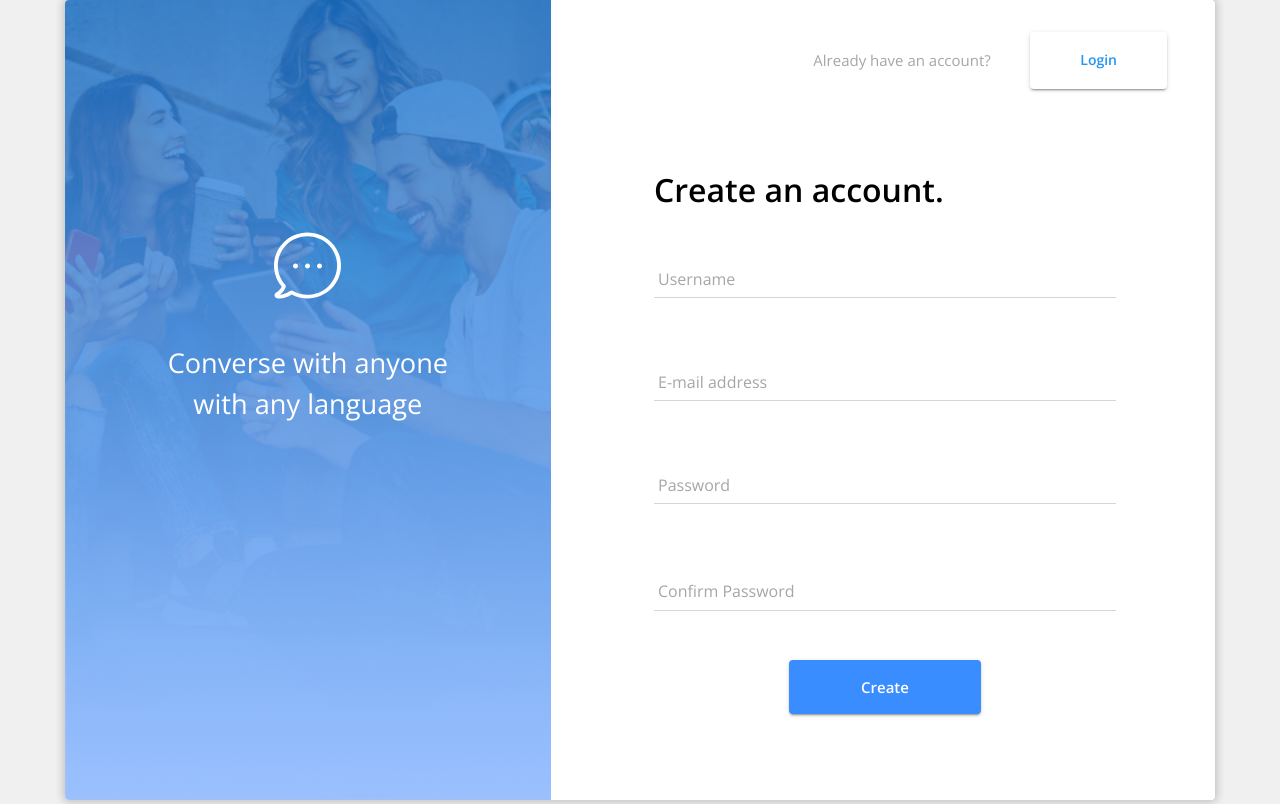
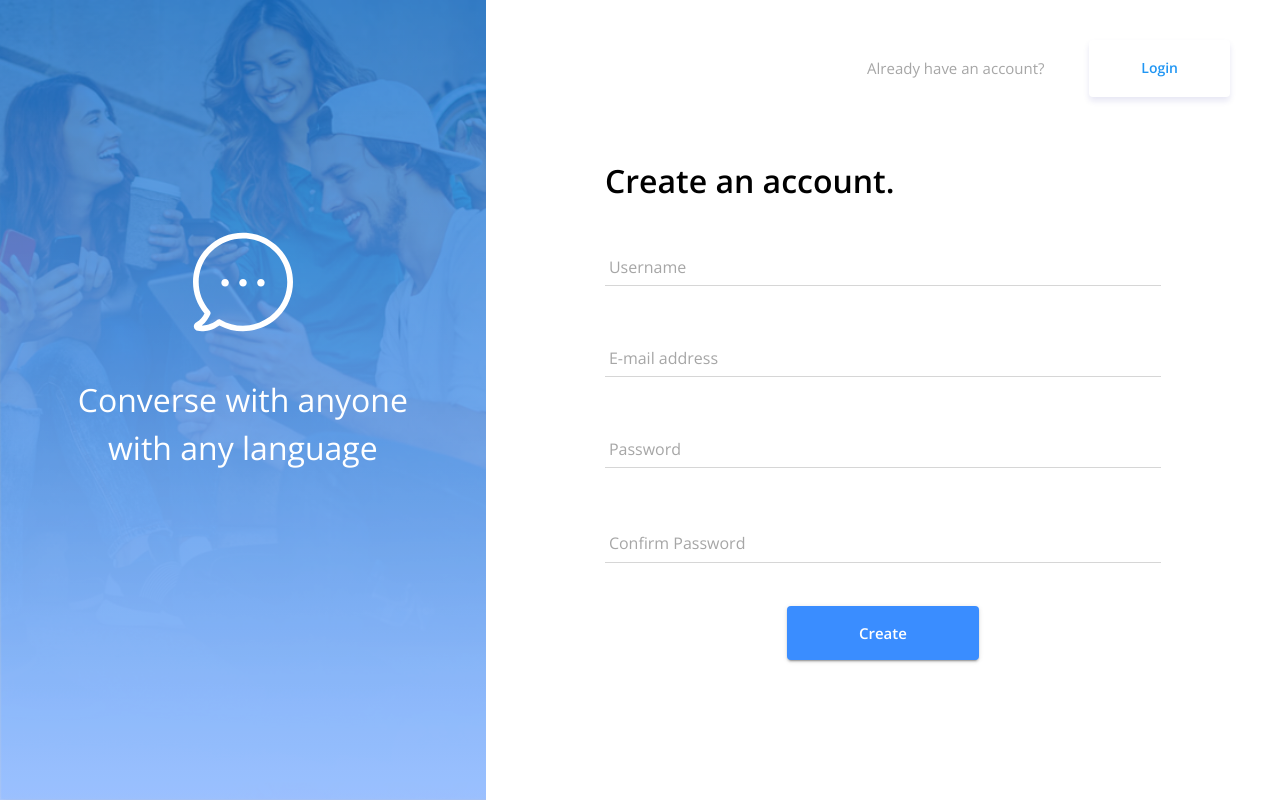
Before and after one commit to jn103508/7851f8, a React (Create React App) app in the folder client/: page / in a window 1280 px wide. Built offline with nearby package versions, Linux system fonts and the light colour scheme; no server answers.

Commit message:
Update Signup.js
Updated styling and imported useStyles from Login.js to reduce code repetition.

```diff
--- a/client/src/Signup.js
+++ b/client/src/Signup.js
@@ -14,185 +14,24 @@ import { makeStyles } from "@material-ui/core/styles";
 import { register } from "./store/utils/thunkCreators";
 import bgImg from "./images/bg-img.png";
 import bubble from "./images/bubble.svg";
+import {useStyles as useSharedStyles} from "./Login";
 
 const useStyles = makeStyles(() => ({
-  '@global': {
-    body: {
-      backgroundColor: "#f0f0f0"
+  topBtn: {
+    backgroundColor: "white",
+    boxShadow: "0px 4px 6px rgba(20,20,150,.1)",
+    color: "#2196f3",
+    padding: "16px 52px",
+    marginLeft: "5%",
+    '&:hover': {
+      backgroundColor: "#f7f7f7"
     }
   },
-  root: {
-    position: "absolute",
-    top: "50%",
-    left: "50%",
-    transform: "translate(-50%, -50%)",
-    width: "1150px",
-    height: "800px",
-    backgroundColor: "white",
-    boxShadow: "0 0 8px 2px rgba(0,0,0,0.2)",
-    borderRadius: "4px",
-    '@media (max-width:1200px)': {
-      width: "980px",
-      height: "700px"
-    },
-    '@media (max-width:1000px)': {
-      width: "870px",
-      height: "600px"
-    },
-    '@media (max-width:900px)': {
-      width: "704px",
-      height: "450px"
-    },
-    '@media (max-width:720px)': {
-      flexDirection: "column-reverse",
-      height: "882px",
-      width: "375px",
-      overflow: "hidden",
-      top: "0",
-      left: "50%",
-      transform: "translate(-50%, 0%)",
-    },
-    '@media (max-width:480px)': {
-      width: "100vw",
-      borderRadius: "0"
-    }
-  },
-  bgImg: {
-    height: "800px",
-    borderRadius: "4px 0 0 4px",
-    opacity: "0.2",
-    '@media (max-width:1200px)': {
-      height: "700px"
-    },
-    '@media (max-width:1000px)': {
-      height: "600px"
-    },
-    '@media (max-width:900px)': {
-      height: "450px"
-    },
-    '@media (max-width:720px)': {
-      height: "618px",
-      borderRadius: "0 0 4px 4px"
-    },
-    '@media (max-width:480px)': {
-      width: "100vw",
-      height: "auto",
-      borderRadius: "0"
-    }
-  },
-  colorFilter: {
-    position: "relative",
-    backgroundImage: "linear-gradient(#1976d2, #9bc0ff)",
-    height: "800px",
-    borderRadius: "4px 0 0 4px",
-    '@media (max-width:1200px)': {
-      height: "700px"
-    },
-    '@media (max-width:1000px)': {
-      height: "600px"
-    },
-    '@media (max-width:900px)': {
-      height: "450px"
-    },
-    '@media (max-width:720px)': {
-      width: "375px",
-      borderRadius: "0 0 4px 4px"
-    },
-    '@media (max-width:480px)': {
-      width: "100vw",
-      borderRadius: "0"
-    }
-  },
-  sloganContainer: {
-    position: "absolute",
-    top: "29%",
-    width: "100%",
-    textAlign: "center"
-  },
-  bubbleImg: {
-    zIndex: "10",
-    '@media (max-width:900px)': {
-      width: "50px"
-    }
-  },
-  slogan: {
-    marginTop: "40px",
-    color: "white",
-    fontSize: "1.7rem",
-    '@media (max-width:900px)': {
-      marginTop: "20px",
-      fontSize: "1.2rem"
-    }
-  },
-  registerContainer: {
-    width: "660px",
-    '@media (max-width:1200px)': {
-      width: "550px"
-    },
-    '@media (max-width:1000px)': {
-      width: "500px"
-    },
-    '@media (max-width:900px)': {
-      width: "430px"
-    },
-    '@media (max-width:720px)': {
-      width: "375px"
-    },
-    '@media (max-width:480px)': {
-      width: "100vw"
-    }
-  },
-  loginContainer: {
-    alignItems: "center",
-    color: "lightgrey",
-    padding: "2rem 3rem",
-    justifyContent: "flex-end",
-    '@media (max-width:1000px)': {
-      padding: "1rem 2rem"
-    },
-    '@media (max-width:900px)': {
-      padding: ".6rem 1.2rem"
-    },
-    '@media (max-width:720px)': {
-      padding: "0.7rem 1.8rem"
-    }
-  },
-  loginHeader: {
-    color: "#a6a6a6",
-    fontSize: "15px",
-    '@media (max-width:480px)': {
-      fontSize: "12px"
-    },
-    '@media (max-width:320px)': {
-      display: "none"
-    }
-  },
-  loginBtn: {
-    backgroundColor: "white",
-    color: "#2196f3",
-    padding: "16px 50px",
-    marginLeft: "7%",
-    '&:hover': {
-      backgroundColor: "#f7f7f7"
-    },
-    '@media (max-width:900px)': {
-      padding: "8px 25px"
-    }
-  },
-  registerHeaderContainer: {
-    width: "70%",
-    display: "flex",
-    justifyContent: "left",
-    marginBottom: "7px",
-  },
-  registerHeader: {
+  header: {
     fontWeight: "bold",
     fontSize: "2em",
-    '@media (max-width:900px)': {
-      fontSize: "1.5em"
-    },
-    '@media (max-width:720px)': {
-      fontSize: "1.3em"
+    '@media (max-width:420px)': {
+      fontSize: "1.6em"
     }
   },
   form: {
@@ -200,82 +39,37 @@ const useStyles = makeStyles(() => ({
     justifyContent: "center",
     flexDirection: "column",
     alignItems: "center",
-    marginTop: "45px",
-    '@media (max-width: 1200px)': {
-      marginTop: "11px"
+    marginTop: 55,
+    '@media (max-height:820px)': {
+      marginTop: 20
     },
-    '@media (max-width:1000px)': {
-      marginTop: "0px"
-    },
-  },
-  inputContainer: {
-    display: "flex",
-    justifyContent: "center",
-    flexDirection: "column",
-    width: "70%"
-  },
-  inputItemContainer: {
-    width: "100%"
+    '@media (max-height:720px)': {
+      marginTop: 0
+    }
   },
   textField: {
     width: "100%",
-    margin: "26px 0",
+    margin: "30px 0",
     "& .MuiFormLabel-root": {
       padding: "0px 4px",
-      fontSize: "16px",
+      fontSize: 16,
       color: "#a6a6a6"
     },
     "& .MuiInput-underline:before": {
       borderBottom: "1px solid #d6d6d6"
     },
     "& .MuiInputLabel-shrink": {
-      transform: "translate(0, -13px) scale(1)"
+      transform: "translate(0, -15px) scale(1)"
     },
-    '@media (max-width:1000px)': {
-      margin: "20px 0",
-      "& .MuiInputLabel-shrink": {
-        transform: "translate(0, -4px) scale(1)"
-      },
-    },
-    '@media (max-width:900px)': {
-      margin: "12px 0",
-      "& .MuiInputLabel-shrink": {
-        transform: "translate(0, 1px) scale(1)"
-      },
-      "& .MuiFormLabel-root": {
-        fontSize: "14px",
-      },
-    },
-    '@media (max-width:720px)': {
-      margin: "9px 0"
-    }
-  },
-  textInput: {
-    padding: "8px 4px",
-    fontSize: "16px",
-    '@media (max-width: 900px)': {
-      fontSize: "14px"
-    }
-  },
-  passwordInput: {
-    padding: "0px 4px",
-    fontSize: "30px",
-    '@media (max-width: 900px)': {
-      fontSize: "24px"
-    }
-  },
-  createBtn: {
-    margin: "20px auto",
-    padding: "14px 72px",
-    '@media (max-width:900px)': {
-      padding: "8px 41px",
-      margin: "5px auto"
+    '@media (max-height:820px)': {
+      margin: "20px 0"
     }
   }
 }));
 
 const Login = (props) => {
   const classes = useStyles();
+  const sharedClass = useSharedStyles();
   const history = useHistory();
   const { user, register } = props;
   const [formErrorMessage, setFormErrorMessage] = useState({});
@@ -300,19 +94,19 @@ const Login = (props) => {
   }
 
   return (
-    <Grid className={classes.root} container justify="space-between">
-      <Box className={classes.colorFilter}>
-        <img className={classes.bgImg} src={bgImg} alt="backgroundImage"></img>
-        <div className={classes.sloganContainer}>
-          <img className={classes.bubbleImg} src={bubble} alt="bubbleImage"></img>
-          <Typography className={classes.slogan}>Converse with anyone<br></br> with any language</Typography>
+    <Grid className={sharedClass.root} container justify="space-between">
+      <Box className={sharedClass.colorFilter}>
+        <img className={sharedClass.bgImg} src={bgImg} alt="backgroundImage" />
+        <div className={sharedClass.sloganContainer}>
+          <img className={sharedClass.bubbleImg} src={bubble} alt="bubbleImage" />
+          <Typography className={sharedClass.slogan}>Converse with anyone<br></br> with any language</Typography>
         </div>
       </Box>
-      <Box className={classes.registerContainer}>
-        <Grid container item className={classes.loginContainer}>
-          <Typography className={classes.loginHeader}>Already have an account?</Typography>
+      <Box className={sharedClass.mainContainer}>
+        <Grid container item className={sharedClass.topContainer}>
+          <Typography className={sharedClass.topHeader}>Already have an account?</Typography>
           <Button
-            className={classes.loginBtn}
+            className={classes.topBtn}
             variant="contained"
             onClick={() => history.push("/login")}
             >
@@ -320,16 +114,16 @@ const Login = (props) => {
           </Button>
         </Grid>
         <form className={classes.form} onSubmit={handleRegister}>
-          <Typography className={classes.registerHeaderContainer}><Typography className={classes.registerHeader} component="span">Create an account.</Typography></Typography>
-          <Grid className={classes.inputContainer}>
-            <Grid className={classes.inputItemContainer}>
-              <FormControl className={classes.inputItemContainer}>
+          <Typography className={sharedClass.headerContainer}><Typography className={classes.header} component="span">Create an account.</Typography></Typography>
+          <Grid className={sharedClass.inputContainer}>
+            <Grid className={sharedClass.inputItemContainer}>
+              <FormControl className={sharedClass.inputItemContainer}>
                 <TextField
                   InputLabelProps={{ required: false }}
                   className={classes.textField}
                   InputProps={{
                     classes: {
-                      input: classes.textInput,
+                      input: sharedClass.textInput,
                     },
                   }}
                   aria-label="username"
@@ -340,14 +134,14 @@ const Login = (props) => {
                 />
               </FormControl>
             </Grid>
-            <Grid className={classes.inputItemContainer}>
-              <FormControl className={classes.inputItemContainer}>
+            <Grid className={sharedClass.inputItemContainer}>
+              <FormControl className={sharedClass.inputItemContainer}>
                 <TextField
                   InputLabelProps={{ required: false }}
                   className={classes.textField}
                   InputProps={{
                     classes: {
-                      input: classes.textInput,
+                      input: sharedClass.textInput,
                     },
                   }}
                   label="E-mail address"
@@ -358,14 +152,14 @@ const Login = (props) => {
                 />
               </FormControl>
             </Grid>
-            <Grid className={classes.inputItemContainer}>
-              <FormControl className={classes.inputItemContainer} error={!!formErrorMessage.confirmPassword}>
+            <Grid className={sharedClass.inputItemContainer}>
+              <FormControl className={sharedClass.inputItemContainer} error={!!formErrorMessage.confirmPassword}>
                 <TextField
                   InputLabelProps={{ required: false }}
                   className={classes.textField}
                   InputProps={{
                     classes: {
-                      input: classes.passwordInput,
+                      input: sharedClass.passwordInput,
                     },
                   }}
                   aria-label="password"
@@ -380,14 +174,14 @@ const Login = (props) => {
                 </FormHelperText>
               </FormControl>
             </Grid>
-            <Grid className={classes.inputItemContainer}>
-              <FormControl className={classes.inputItemContainer} error={!!formErrorMessage.confirmPassword}>
+            <Grid className={sharedClass.inputItemContainer}>
+              <FormControl className={sharedClass.inputItemContainer} error={!!formErrorMessage.confirmPassword}>
                 <TextField
                   InputLabelProps={{ required: false }}
                   className={classes.textField}
                   InputProps={{
                     classes: {
-                      input: classes.passwordInput,
+                      input: sharedClass.passwordInput,
                     },
                   }}
                   label="Confirm Password"
@@ -402,7 +196,7 @@ const Login = (props) => {
                 </FormHelperText>
               </FormControl>
             </Grid>
-            <Button className={classes.createBtn} color="primary" type="submit" variant="contained" size="large">
+            <Button className={sharedClass.submitBtn} color="primary" type="submit" variant="contained" size="large">
               Create
             </Button>
           </Grid>
```
